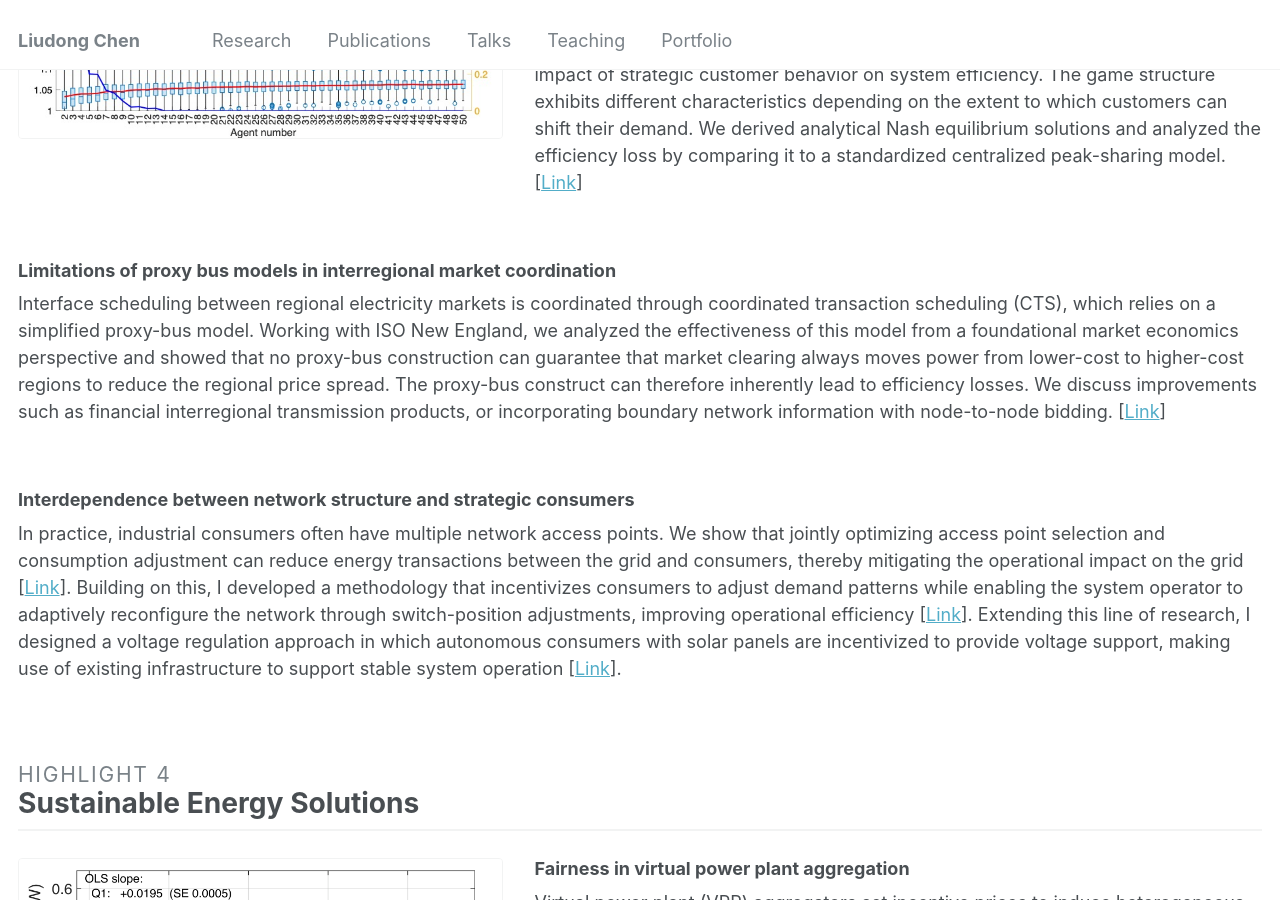
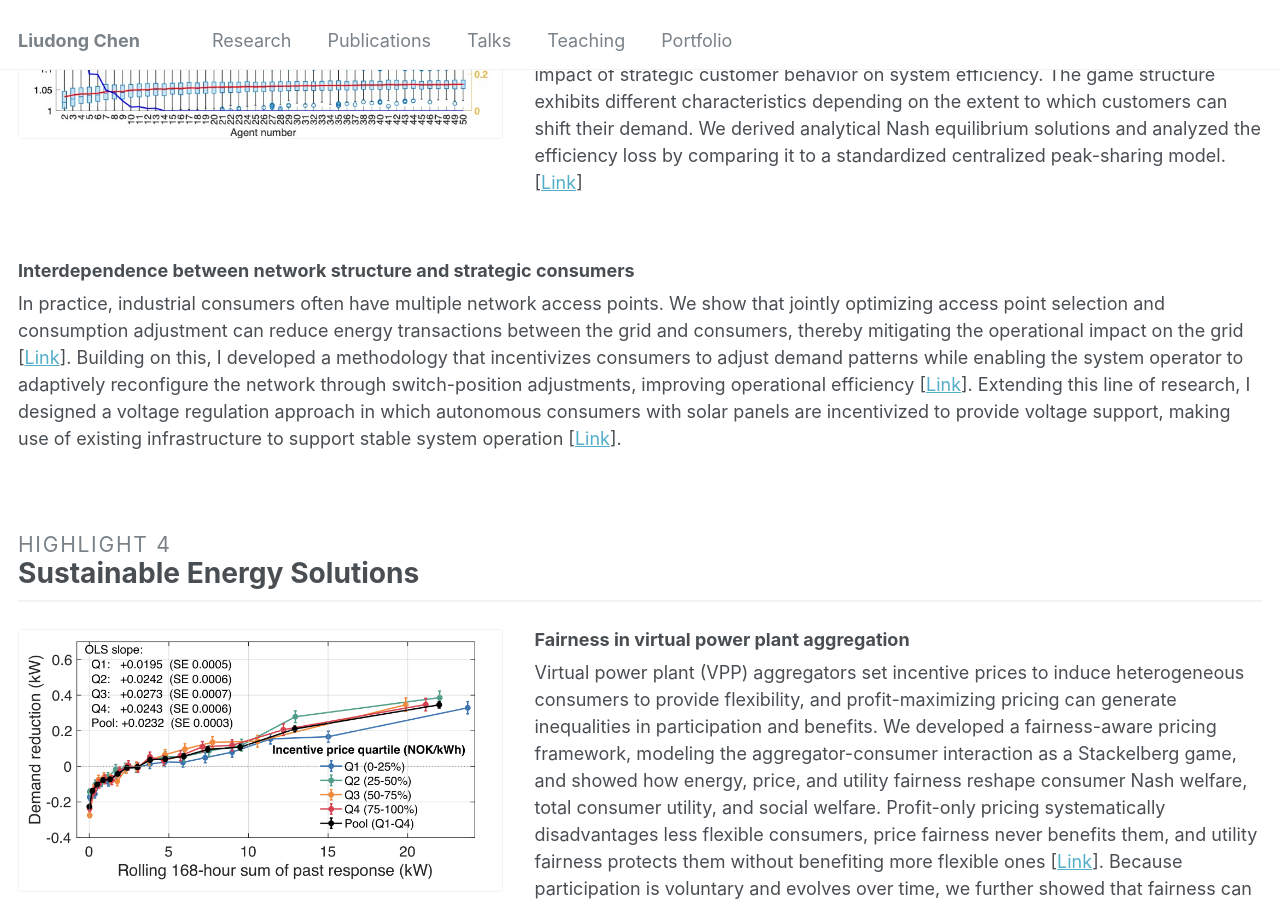
Before and after one commit to liudong-chen/liudong-chen.github.io, a Jekyll site: the page built from _pages/research.md, in a window 1280 px wide and 900 px high, scrolled down 1630 px. Built offline with Jekyll 4.4.1, drawn with Linux system fonts in a browser that asks for light colours.

Commit message:
Remove proxy bus item from research page
Co-Authored-By: Claude Opus 5.5 <noreply@anthropic.com>

```diff
--- a/_pages/research.md
+++ b/_pages/research.md
@@ -46,13 +46,6 @@ author_profile: false
 
 <div class="research-item research-item--text">
   <div>
-    <h3>Limitations of proxy bus models in interregional market coordination</h3>
-    <p>Interface scheduling between regional electricity markets is coordinated through coordinated transaction scheduling (CTS), which relies on a simplified proxy-bus model. Working with ISO New England, we analyzed the effectiveness of this model from a foundational market economics perspective and showed that no proxy-bus construction can guarantee that market clearing always moves power from lower-cost to higher-cost regions to reduce the regional price spread. The proxy-bus construct can therefore inherently lead to efficiency losses. We discuss improvements such as financial interregional transmission products, or incorporating boundary network information with node-to-node bidding. [<a href="../assets/Proxy_Bus_CTS.pdf">Link</a>]</p>
-  </div>
-</div>
-
-<div class="research-item research-item--text">
-  <div>
     <h3>Interdependence between network structure and strategic consumers</h3>
     <p>In practice, industrial consumers often have multiple network access points. We show that jointly optimizing access point selection and consumption adjustment can reduce energy transactions between the grid and consumers, thereby mitigating the operational impact on the grid [<a href="../assets/Multiple_Sharing_Region.pdf">Link</a>]. Building on this, I developed a methodology that incentivizes consumers to adjust demand patterns while enabling the system operator to adaptively reconfigure the network through switch-position adjustments, improving operational efficiency [<a href="../assets/Dynamic_network_structures.pdf">Link</a>]. Extending this line of research, I designed a voltage regulation approach in which autonomous consumers with solar panels are incentivized to provide voltage support, making use of existing infrastructure to support stable system operation [<a href="../assets/Voltage_Regulation.pdf">Link</a>].</p>
   </div>
```
